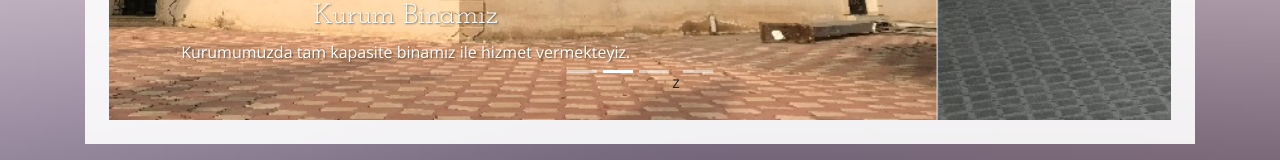
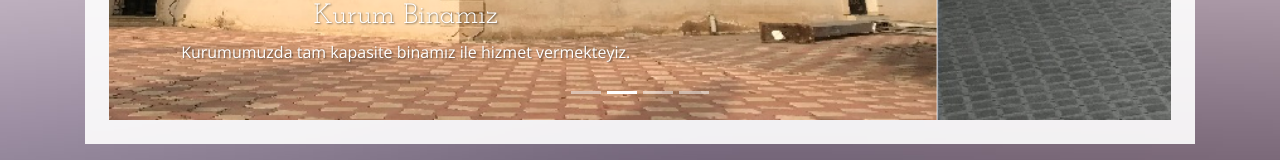
Before and after one commit to silopigokkusagi/silopigokkusagi.github.io, a website: page index.html in a window 1280 px wide. Shown: the part 492-652 px from the top of the page. Drawn offline with nearby package versions, Linux system fonts and the light colour scheme.

Commit message:
düzeltme

```diff
--- a/index.html
+++ b/index.html
@@ -69,7 +69,7 @@
             <li data-target="#carouselExampleIndicators" data-slide-to="0" class="active"></li>
             <li data-target="#carouselExampleIndicators" data-slide-to="1"></li>
             <li data-target="#carouselExampleIndicators" data-slide-to="2"></li>
-               z<li data-target="#carouselExampleIndicators" data-slide-to="3"></li>
+               <li data-target="#carouselExampleIndicators" data-slide-to="3"></li>
           </ol>
           <div class="carousel-inner" role="listbox">
             <div class="carousel-item active">
```
